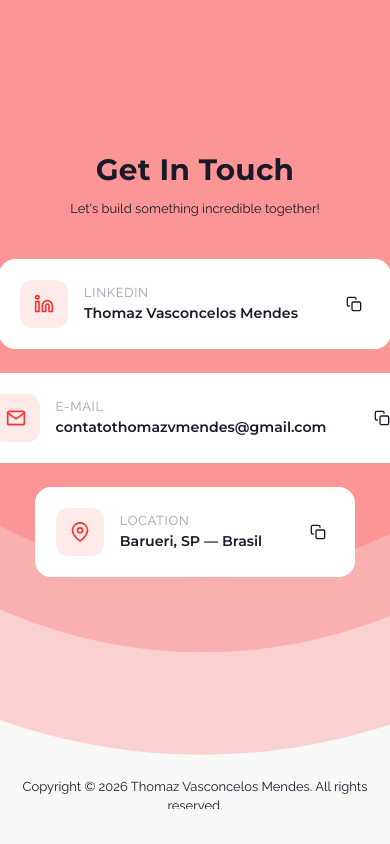
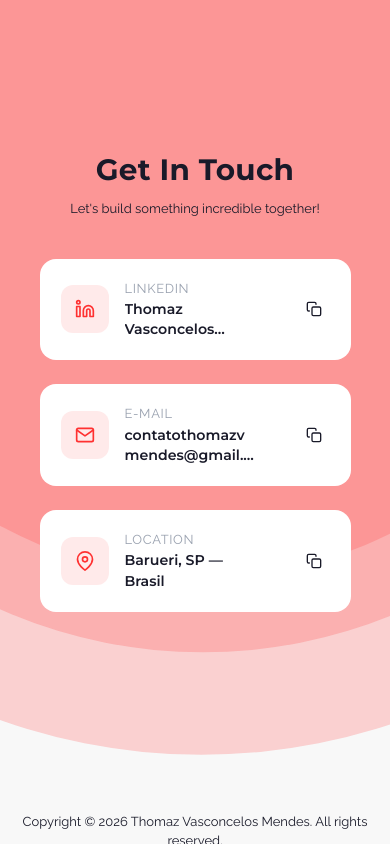
Before and after one commit to Th0mzzz/Th0mzzz-portfolio, a Next.js app: page / in a window 390 px wide. Shown: the part 6722-7566 px from the top of the page. Before the commit the page ends 7531 px from the top, so only its background shows below. Built offline with nearby package versions, Linux system fonts and the light colour scheme; no server answers.

Commit message:
styles: arrumando erro de responsividade do ContactCard em Get In Touch

```diff
--- a/src/components/Contact/ContactCard.tsx
+++ b/src/components/Contact/ContactCard.tsx
@@ -39,10 +39,9 @@ export default function ContactCard({ icon: Icon, label, value, href, index }: C
     };
 
     const copyText = () => {
-        // prefer visible value (e.g., email text); fallback to href
         const text = value ?? href ?? '';
         if (!text) return;
-        // if mailto: link, extract email portion
+
         if (text.startsWith('mailto:')) {
             const mail = text.split(':')[1]?.split('?')[0] ?? text;
             doCopy(mail);
@@ -60,23 +59,23 @@ export default function ContactCard({ icon: Icon, label, value, href, index }: C
 
     const root = (
         <motion.div
-            className="flex items-center justify-between gap-4 p-5 bg-[var(--foreground)] rounded-2xl cursor-pointer group border border-transparent hover:border-[var(--primary)]/20 transition-colors"
+            className="max-w-full flex items-center justify-between gap-4 p-5 bg-[var(--foreground)] rounded-2xl cursor-pointer group border border-transparent hover:border-[var(--primary)]/20 transition-colors"
             initial={{ opacity: 0, x: -30 }}
             whileInView={{ opacity: 1, x: 0 }}
             viewport={{ once: true }}
             transition={{ duration: 0.5, delay: 0.15 * index, ease: 'easeOut' }}
             whileHover={{ scale: 1.02, y: -2 }}
         >
-            <div className="flex items-center gap-4 min-w-0">
+            <div className="flex items-center gap-4 min-w-0 max-w-full">
                 <div className="w-12 h-12 rounded-xl bg-[var(--primary)]/10 flex items-center justify-center flex-shrink-0 group-hover:bg-[var(--primary)] transition-colors duration-300">
                     <Icon className="w-5 h-5 text-[var(--primary)] group-hover:text-white transition-colors duration-300" />
                 </div>
 
-                <div className="flex flex-col min-w-0">
+                <div className="flex flex-col min-w-0 max-w-full">
                     <span className="text text-gray-400 text-xs uppercase tracking-wider mb-0.5">
                         {label}
                     </span>
-                    <span className="link text-sm font-semibold truncate">
+                    <span className="link text-sm font-semibold max-w-full line-clamp-2 break-words">
                         {value}
                     </span>
                 </div>
@@ -101,7 +100,7 @@ export default function ContactCard({ icon: Icon, label, value, href, index }: C
 
     if (href) {
         return (
-            <a href={href} target="_blank" rel="noopener noreferrer" className="block">
+            <a href={href} target="_blank" rel="noopener noreferrer" className="block max-w-full">
                 {root}
             </a>
         );
--- a/src/components/Contact/index.tsx
+++ b/src/components/Contact/index.tsx
@@ -57,7 +57,7 @@ export default function Contact() {
                         {t("subtitle")}
                     </motion.h3>
 
-                    <div className="flex flex-wrap w-full gap-6 justify-center">
+                    <div className="max-w-[100%] flex flex-wrap w-full gap-6 justify-center">
                         {contactInfo.map((info, index) => (
                             <ContactCard
                                 key={info.label}
```
